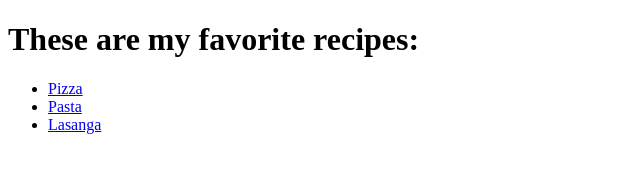
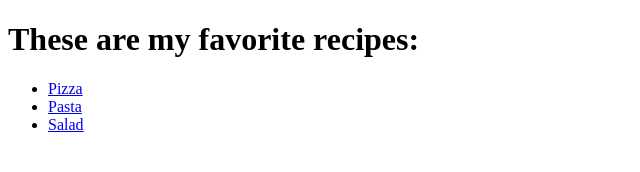
Before and after one commit to johannesmichalke/odin-recipes, a plain HTML site: page index.html in a window 1280 px wide. Shown: the full height of the page, 0-640 px from the left. Drawn offline with Linux system fonts and the light colour scheme.

Commit message:
Add the Salad Page link

```diff
--- a/index.html
+++ b/index.html
@@ -11,7 +11,7 @@
     <ul>
         <li><a href="./recipes/pizza.html">Pizza</a></li>
         <li><a href="./recipes/pasta.html">Pasta</a></li>
-        <li><a href="./recipes/lasanga.html">Lasanga</a></li>
+        <li><a href="./recipes/salad.html">Salad</a></li>
     </ul>
 </body>
 </html>
```
